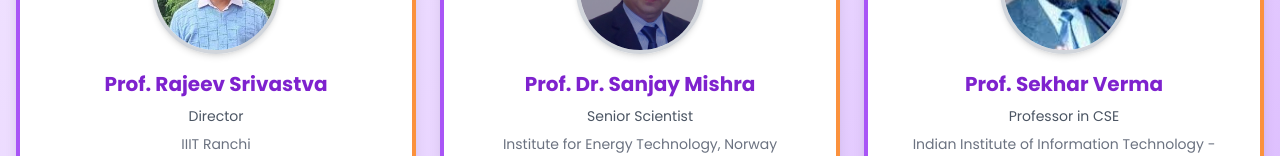
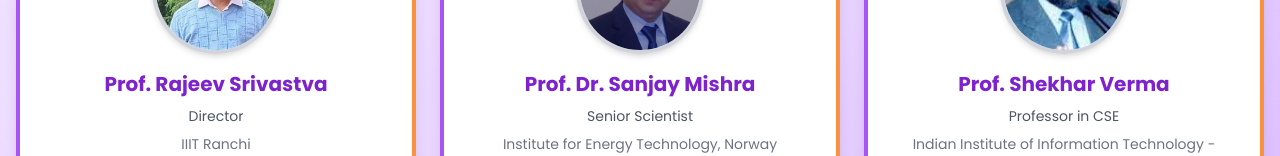
Before and after one commit to manishshukla00/conference, a React (Create React App) app: page /speakers in a window 1280 px wide. Shown: the part 347-503 px from the top of the page. Built offline with nearby package versions, Linux system fonts and the light colour scheme.

Commit message:
speakers update

```diff
--- a/src/components/Speakers.jsx
+++ b/src/components/Speakers.jsx
@@ -17,7 +17,7 @@ const Speakers = () => {
       department: "Institute for Energy Technology, Halden",
     },
     {
-      name: "Prof. Sekhar Verma",
+      name: "Prof. Shekhar Verma",
       image: "/images/sverma.jpg",
       designation: "Professor in CSE",
       department: "Indian Institute of Information Technology - Allahabad",
--- a/src/pages/Speakers.jsx
+++ b/src/pages/Speakers.jsx
@@ -15,7 +15,7 @@ const Speakers = () => {
       department: "Institute for Energy Technology, Norway",
     },
     {
-      name: "Prof. Sekhar Verma",
+      name: "Prof. Shekhar Verma",
       image: "/images/sverma.jpg",
       designation: "Professor in CSE",
       department: "Indian Institute of Information Technology - Allahabad",
```
